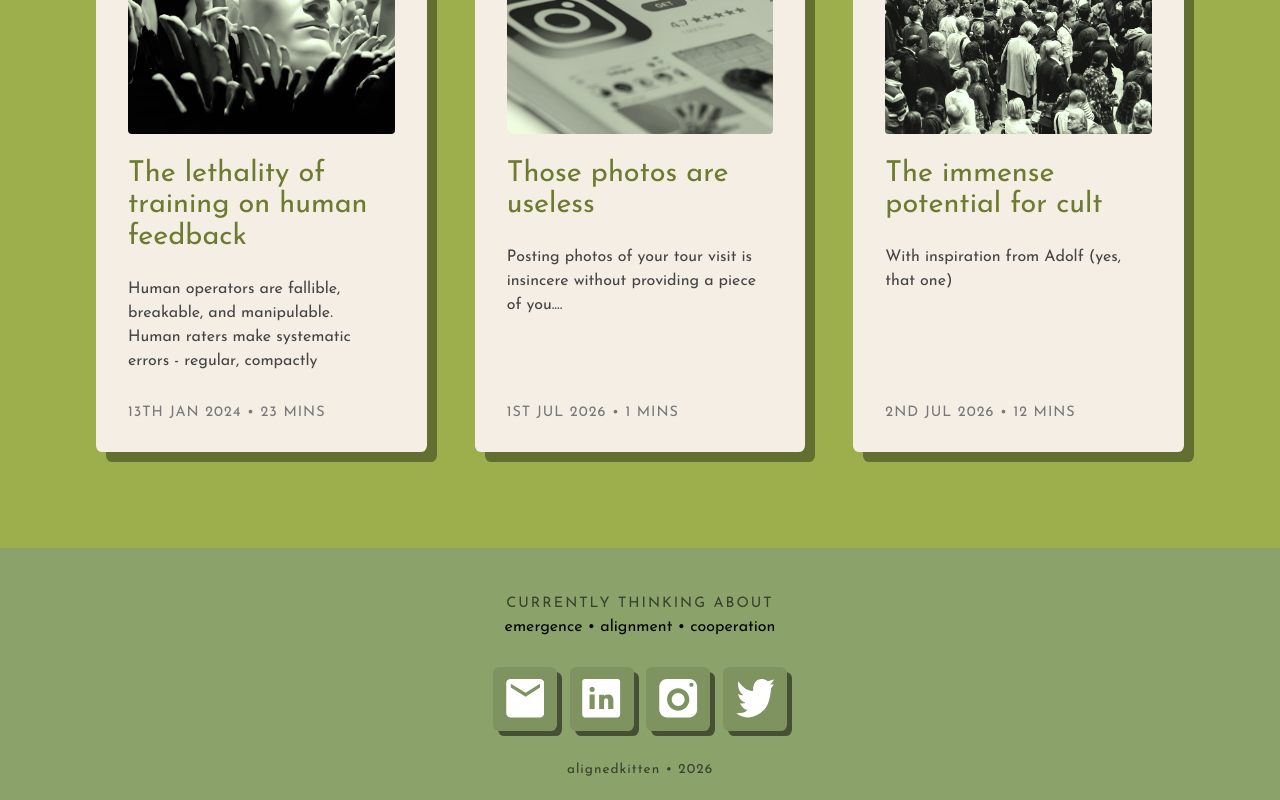
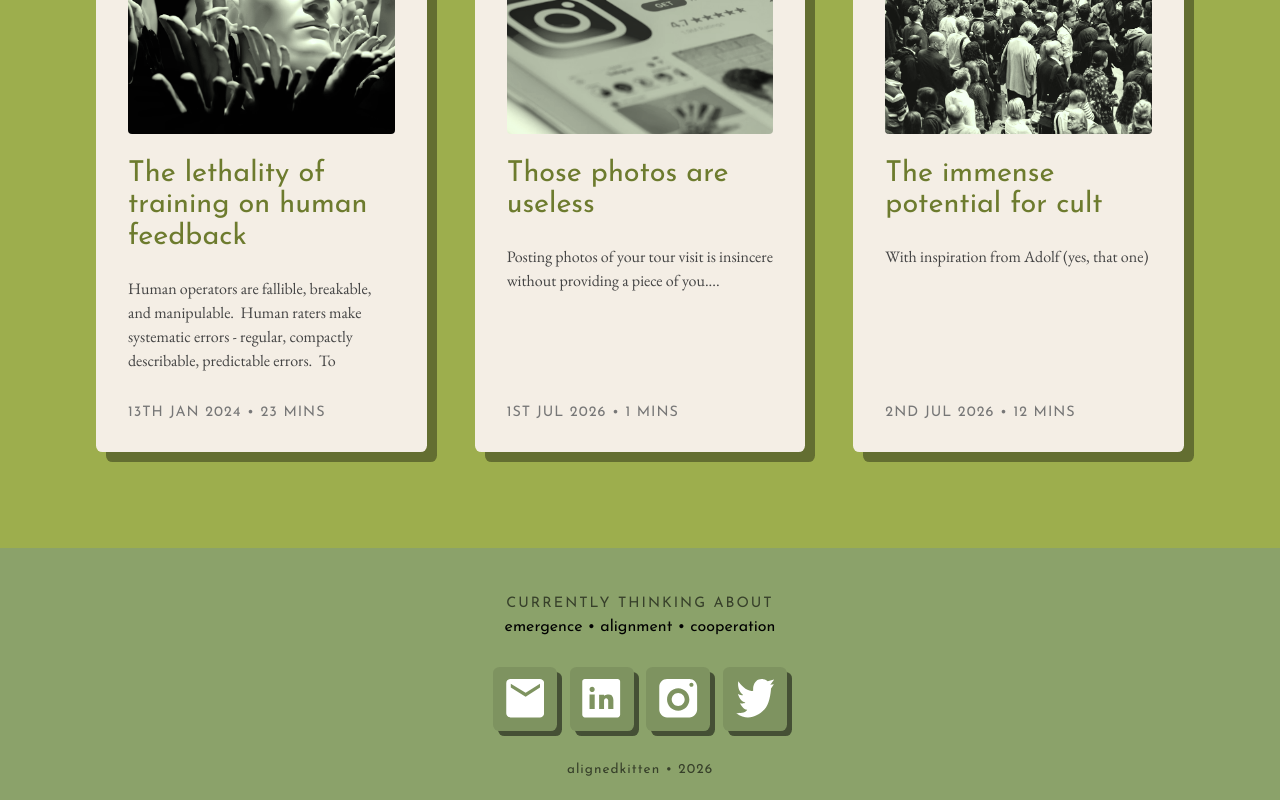
Before and after one commit to Sharatjacob2/main_website, a React (Create React App) app: page /blog in a window 1280 px wide. Shown: the part 1202-2002 px from the top of the page. Built offline with nearby package versions, Linux system fonts and the light colour scheme.

Commit message:
minor changes

```diff
--- a/src/blogPage/Blog.css
+++ b/src/blogPage/Blog.css
@@ -54,6 +54,7 @@ a {
   max-height: 6em; /* 4 lines × 1.5 line-height */
   overflow: hidden;
   color: #444;
+  font-family: 'EB Garamond', Georgia;
 }
 
 .blog-main-title {
```
